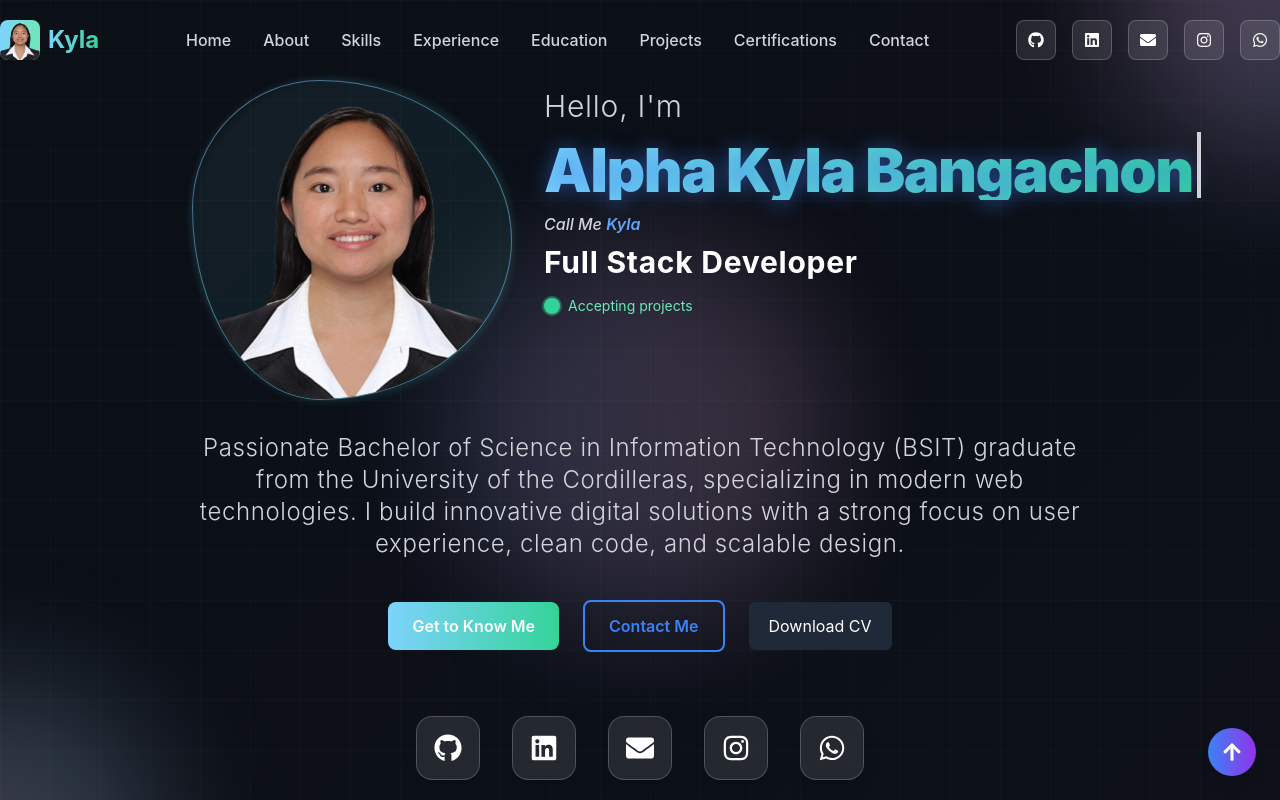
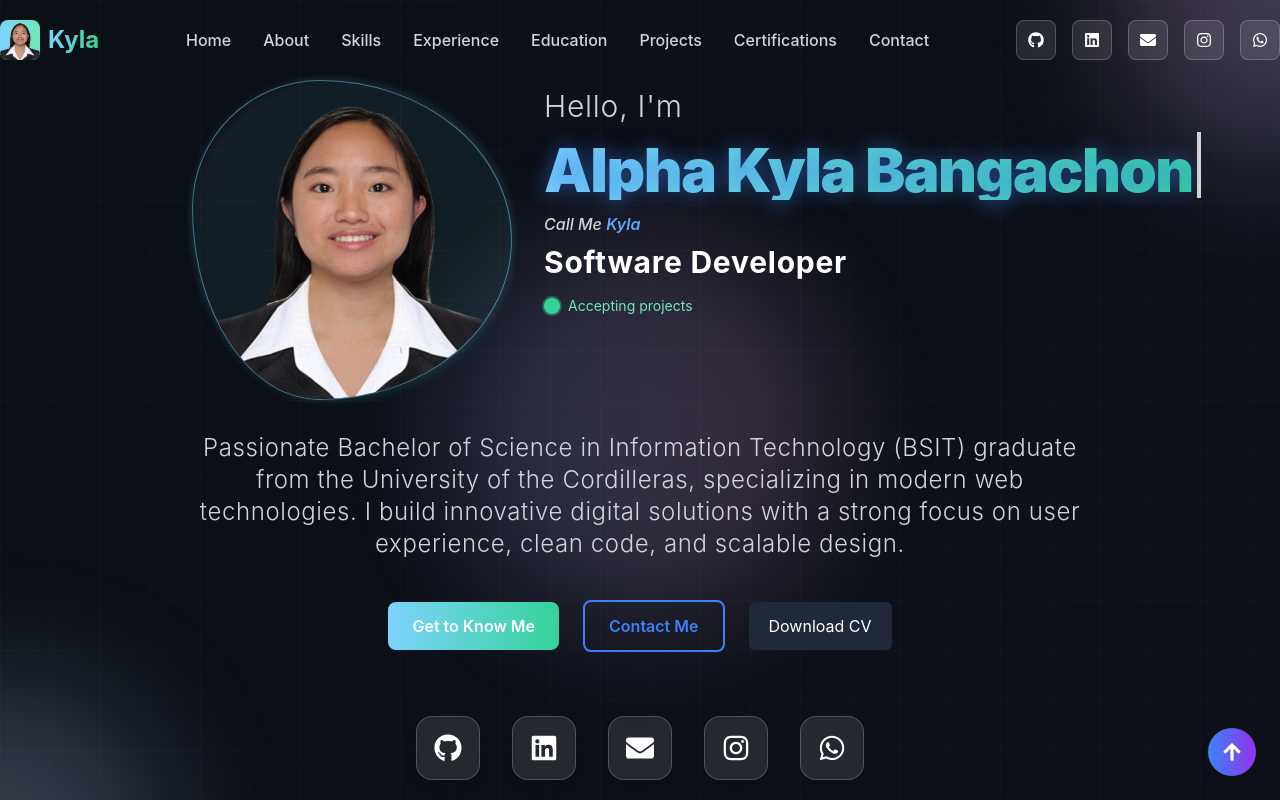
Before and after one commit to Kylabear/My-Portfolio, a Next.js app: page / in a window 1280 px wide. Shown: the top 800 px of the page. Built offline with nearby package versions, Linux system fonts and the light colour scheme.

Commit message:
softdevv

```diff
--- a/components/Hero.tsx
+++ b/components/Hero.tsx
@@ -134,7 +134,7 @@ const Hero = () => {
               <h3 className="text-sm md:text-base italic text-gray-300 mb-2 font-medium">
                 Call Me <span className="text-blue-400 font-semibold italic">Kyla</span>
               </h3>
-              <h4 className="text-lg md:text-2xl lg:text-3xl font-bold text-white mb-4 tracking-wide">Full Stack Developer</h4>
+              <h4 className="text-lg md:text-2xl lg:text-3xl font-bold text-white mb-4 tracking-wide">Software Developer</h4>
               {/* Accepting projects badge (moved here) */}
               <div className="flex justify-center md:justify-start">
                 <span className="inline-flex items-center gap-2 text-sm text-emerald-300">
--- a/data/content.ts
+++ b/data/content.ts
@@ -166,7 +166,7 @@ export const experienceData: ExperienceEntry[] = [
     skills: ['English Instruction', 'Lesson Planning', 'Student Assessment', 'Communication', 'Cultural Awareness']
   },
   {
-    title: 'Full Stack Developer',
+    title: 'Software Developer',
     company: 'Department of Agriculture - Philippines',
     location: 'Baguio City, Cordillera Administrative Region, Philippines',
     period: 'Jun 2025 - August 2025',
```
